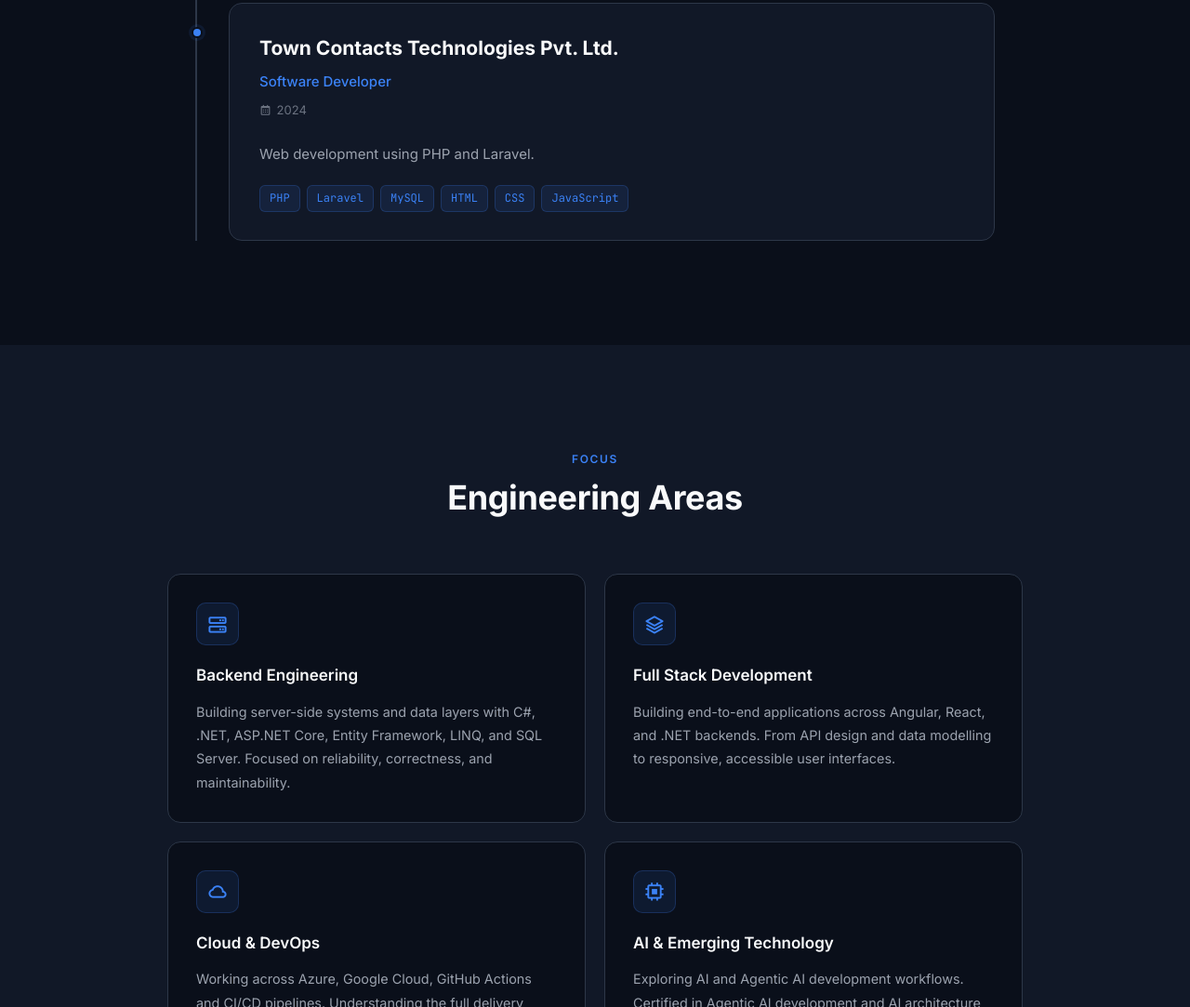
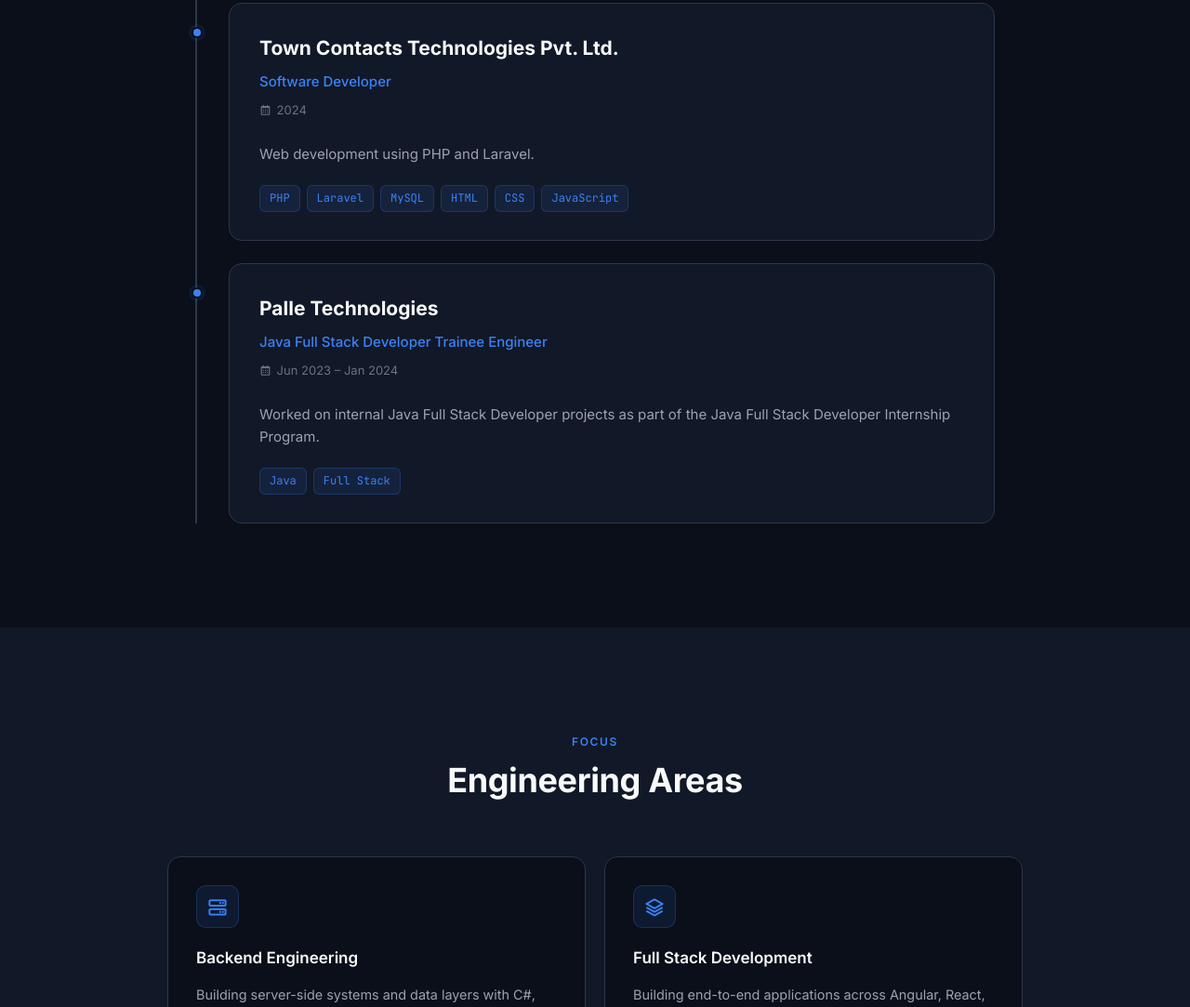
Before and after one commit to Vinay-Mallepalli/vinay-mallepalli.github.io, a website: page index.html in a window 1280 px wide. Shown: the part 2538-3621 px from the top of the page at 93% size. Drawn offline with nearby package versions, Linux system fonts and the light colour scheme; some packages are replaced by stand-ins of ours; a script that the page names is missing.

Commit message:
Update index.html

```diff
--- a/index.html
+++ b/index.html
@@ -195,8 +195,11 @@
     <p class="section-label">Experience</p>
     <h2 class="section-title">Where I've Worked</h2>
   </div>
+
   <div class="timeline" data-aos="fade-up">
     <div class="timeline-line" aria-hidden="true"></div>
+
+    <!-- Accenture -->
     <article class="timeline-entry">
       <div class="timeline-dot" aria-hidden="true"></div>
       <div class="timeline-card">
@@ -211,6 +214,7 @@
           </div>
           <span class="timeline-badge">GCP Hub</span>
         </div>
+
         <ul class="timeline-bullets">
           <li>Contributing to the development and enhancement of GCP Hub, an enterprise application supporting global career and employee mobility workflows.</li>
           <li>Developing and maintaining backend functionality using C#, .NET, ASP.NET MVC/Core, SQL Server, Entity Framework and LINQ.</li>
@@ -221,6 +225,7 @@
           <li>Contributing to application reliability through unit testing, debugging, code reviews and structured defect analysis.</li>
           <li>Working with Git/GitHub and cloud technologies as part of the development and delivery lifecycle.</li>
         </ul>
+
         <div class="timeline-tags">
           <span class="tech-tag">C#</span>
           <span class="tech-tag">.NET</span>
@@ -234,6 +239,7 @@
       </div>
     </article>
 
+    <!-- Town Contacts Technologies -->
     <article class="timeline-entry">
       <div class="timeline-dot" aria-hidden="true"></div>
       <div class="timeline-card">
@@ -247,7 +253,11 @@
             </p>
           </div>
         </div>
-            <p class="timeline-desc">Web development using PHP and Laravel.</p>
+
+        <p class="timeline-desc">
+          Web development using PHP and Laravel.
+        </p>
+
         <div class="timeline-tags">
           <span class="tech-tag">PHP</span>
           <span class="tech-tag">Laravel</span>
@@ -258,6 +268,33 @@
         </div>
       </div>
     </article>
+
+    <!-- Palle Technologies -->
+    <article class="timeline-entry">
+      <div class="timeline-dot" aria-hidden="true"></div>
+      <div class="timeline-card">
+        <div class="timeline-header">
+          <div class="timeline-meta">
+            <h3 class="timeline-company">Palle Technologies</h3>
+            <p class="timeline-role">Java Full Stack Developer Trainee Engineer</p>
+            <p class="timeline-date">
+              <i class="bx bx-calendar" aria-hidden="true"></i>
+              Jun 2023 – Jan 2024
+            </p>
+          </div>
+        </div>
+
+        <p class="timeline-desc">
+          Worked on internal Java Full Stack Developer projects as part of the Java Full Stack Developer Internship Program.
+        </p>
+
+        <div class="timeline-tags">
+          <span class="tech-tag">Java</span>
+          <span class="tech-tag">Full Stack</span>
+        </div>
+      </div>
+    </article>
+
   </div>
 </section>
 
```
Lines whose indentation alone changed are shown as unchanged.
